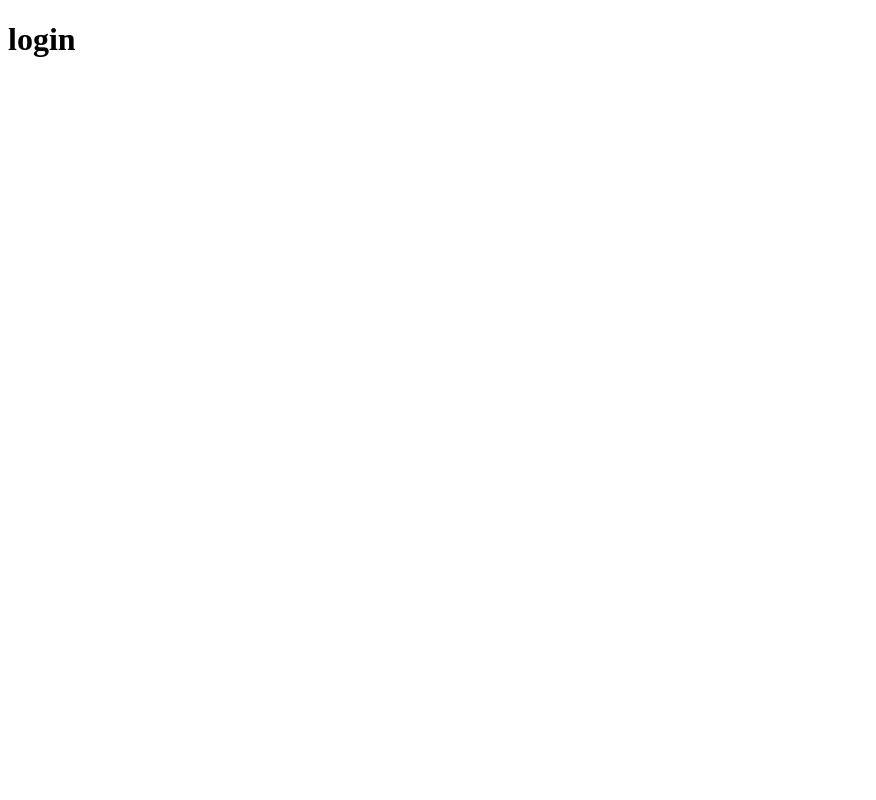
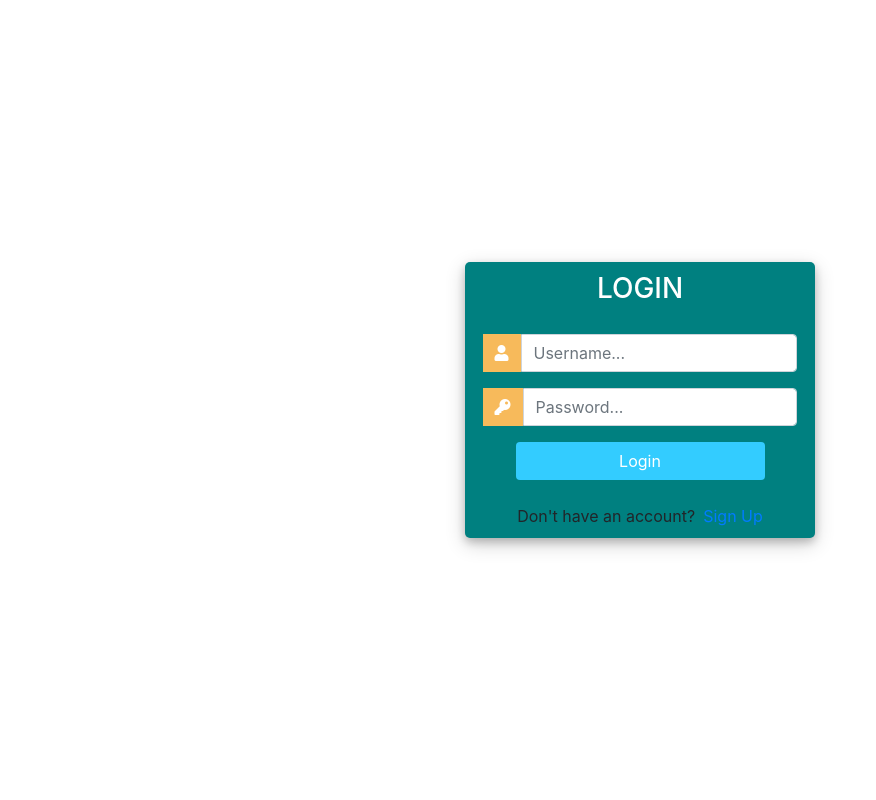
Before and after one commit to elepuggioni/progettoISW, a Django app: page /login/ in a window 1280 px wide. Before the commit the part shown is almost empty. Shown: the whole page, without its empty margins (0-876 px from the left). Run offline with Django 3.2, Linux system fonts and the light colour scheme; parts of the project's set-up code (start-up, migrations or seed data) failed here and were passed over; some libraries are stand-ins or nearby versions.

Commit message:
concluso login.html

```diff
--- a/ScrumBoard/Accounts/templates/login.html
+++ b/ScrumBoard/Accounts/templates/login.html
@@ -1,11 +1,128 @@
 <!DOCTYPE html>
-<html lang="en">
+<html>
+
 <head>
-    <meta charset="UTF-8">
-    <title>login</title>
-    <h1>login</h1>
+	<title>Login</title>
+	<link rel="stylesheet" href="https://stackpath.bootstrapcdn.com/bootstrap/4.1.3/css/bootstrap.min.css" integrity="sha384-MCw98/SFnGE8fJT3GXwEOngsV7Zt27NXFoaoApmYm81iuXoPkFOJwJ8ERdknLPMO" crossorigin="anonymous">
+	<script src="https://ajax.googleapis.com/ajax/libs/jquery/3.3.1/jquery.min.js"></script>
+	<link rel="stylesheet" href="https://use.fontawesome.com/releases/v5.6.1/css/all.css" integrity="sha384-gfdkjb5BdAXd+lj+gudLWI+BXq4IuLW5IT+brZEZsLFm++aCMlF1V92rMkPaX4PP" crossorigin="anonymous">
+
+
+	<style>
+		body,
+		html {
+			margin: 0;
+			padding: 0;
+			height: 100%;
+			background: #ffffff;
+		}
+		.user_card {
+			width: 350px;
+			margin-top: auto;
+			margin-bottom: auto;
+			background: #008080;
+			position: relative;
+			display: flex;
+			justify-content: center;
+			flex-direction: column;
+			padding: 10px;
+			box-shadow: 0 4px 8px 0 rgba(0, 0, 0, 0.2), 0 6px 20px 0 rgba(0, 0, 0, 0.19);
+			-webkit-box-shadow: 0 4px 8px 0 rgba(0, 0, 0, 0.2), 0 6px 20px 0 rgba(0, 0, 0, 0.19);
+			-moz-box-shadow: 0 4px 8px 0 rgba(0, 0, 0, 0.2), 0 6px 20px 0 rgba(0, 0, 0, 0.19);
+			border-radius: 5px;
+
+		}
+
+		.form_container {
+			margin-top: 20px;
+		}
+
+		#form-title{
+			color: #fff;
+
+		}
+
+		.login_btn {
+			width: 100%;
+			background: #33ccff ;
+			color: white ;
+		}
+		.login_btn:focus {
+			box-shadow: none ;
+			outline: 0px ;
+		}
+		.login_container {
+			padding: 0 2rem;
+		}
+		.input-group-text {
+			background: #f7ba5b ;
+			color: white ;
+			border: 0 ;
+			border-radius: 0.25rem 0 0 0.25rem ;
+		}
+
+		.input_pass:focus {
+			box-shadow: none ;
+			outline: 0px ;
+		}
+
+		#messages{
+			background-color: grey;
+			color: #fff;
+			padding: 10px;
+			margin-top: 10px;
+		}
+	</style>
+
 </head>
 <body>
+	<div class="container h-100">
+		<div class="d-flex justify-content-center h-100">
+			<div class="user_card">
+				<div class="d-flex justify-content-center">
 
+
+					<h3 id="form-title">LOGIN</h3>
+				</div>
+				<div class="d-flex justify-content-center form_container">
+					<form method="POST" action="">
+						{% csrf_token %}
+						<div class="input-group mb-3">
+							<div class="input-group-append">
+								<span class="input-group-text"><i class="fas fa-user"></i></span>
+							</div>
+
+							<input type="text" name="username" placeholder="Username..." class="form-control">
+						</div>
+
+						<div class="input-group mb-2">
+							<div class="input-group-append">
+								<span class="input-group-text"><i class="fas fa-key"></i></span>
+							</div>
+
+								<input type="password" name="password" placeholder="Password..." class="form-control" >
+						</div>
+
+							<div class="d-flex justify-content-center mt-3 login_container">
+				 				<input class="btn login_btn" type="submit" value="Login">
+				   			</div>
+					</form>
+
+				</div>
+
+				{% for message in messages %}
+					<p id="messages">{{message}}</p>
+				{% endfor %}
+
+				<div class="mt-4">
+					<div class="d-flex justify-content-center links">
+						Don't have an account? <a href="{% url 'register' %}" class="ml-2">Sign Up</a>
+					</div>
+
+				</div>
+			</div>
+		</div>
+	</div>
 </body>
+
 </html>
```
Also changed, not shown: ScrumBoard/Accounts/templates/register.html (+11 -11 lines).
